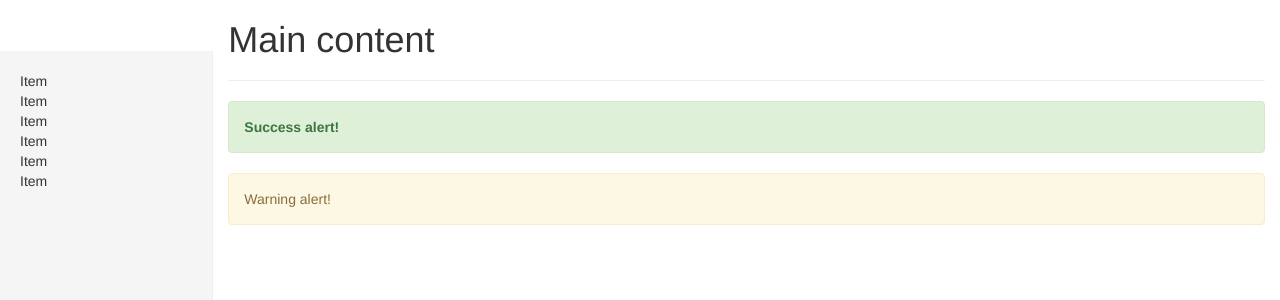
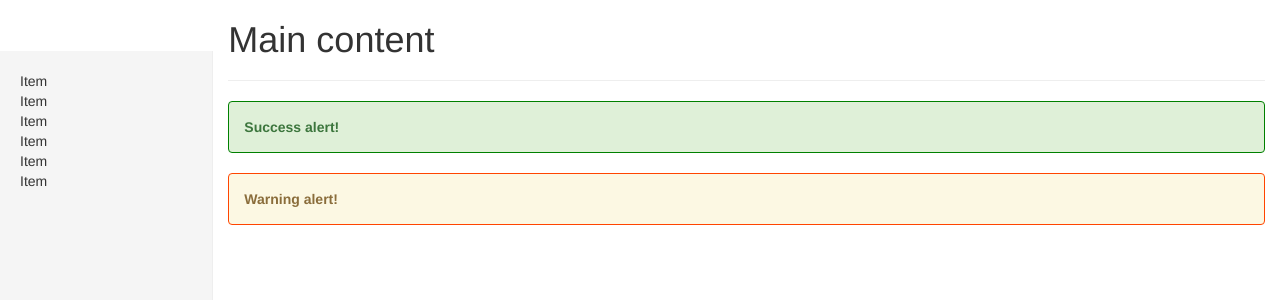
Before and after one commit to jbqneto/angular-udemy-2021, an Angular app: page / in a window 1280 px wide. Shown: the top 300 px of the page. Built offline with nearby package versions, Linux system fonts and the light colour scheme.

Commit message:
task-1 added some style to the alert components

```diff
--- a/src/app/success-alert/success-alert.component.ts
+++ b/src/app/success-alert/success-alert.component.ts
@@ -6,6 +6,7 @@ import { Component, OnInit } from '@angular/core';
   styles: [`
     .alert {
       font-weight: bold;
+      border: 1px solid green;
     }
   `]
 })
--- a/src/app/warning-alert/warning-alert.component.css
+++ b/src/app/warning-alert/warning-alert.component.css
@@ -0,0 +1,4 @@
+.alert-warning {
+  border: 1px solid orangered;
+  font-weight: bold;
+}
```
